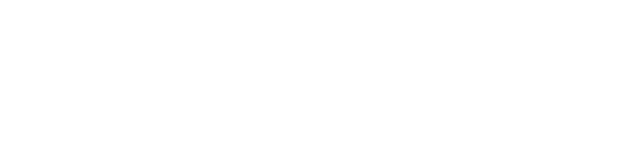
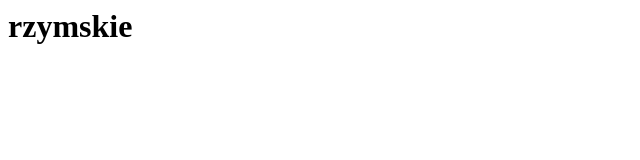
Before and after one commit to patrykrz/rzymskie, a plain HTML site: page index.html in a window 1280 px wide. Shown: the whole page, without its empty margins (0-640 px from the left). Drawn offline with Linux system fonts and the light colour scheme.

Commit message:
Update index.html

```diff
--- a/index.html
+++ b/index.html
@@ -1,6 +1,6 @@
 <html>
 <head><title>rzymskie</title></head>
 <body>
-
+<H1>rzymskie</H1>
 </body>
 </html>
```
